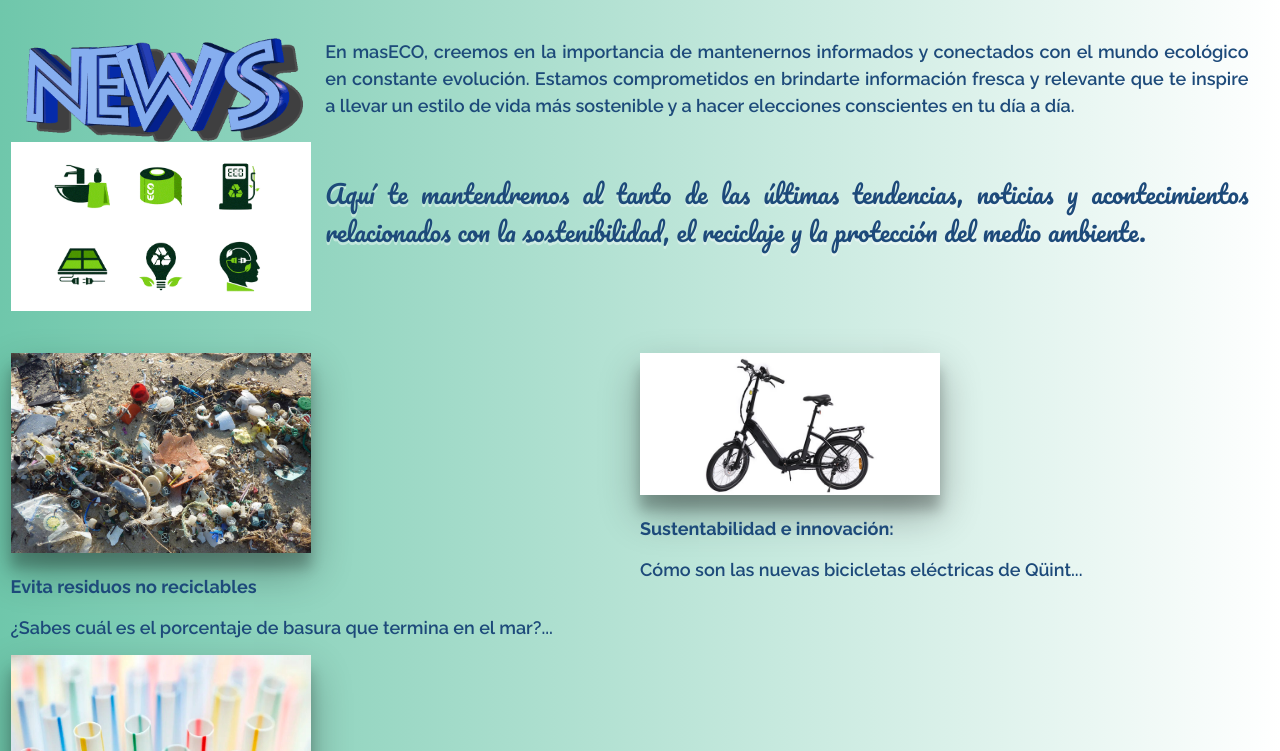
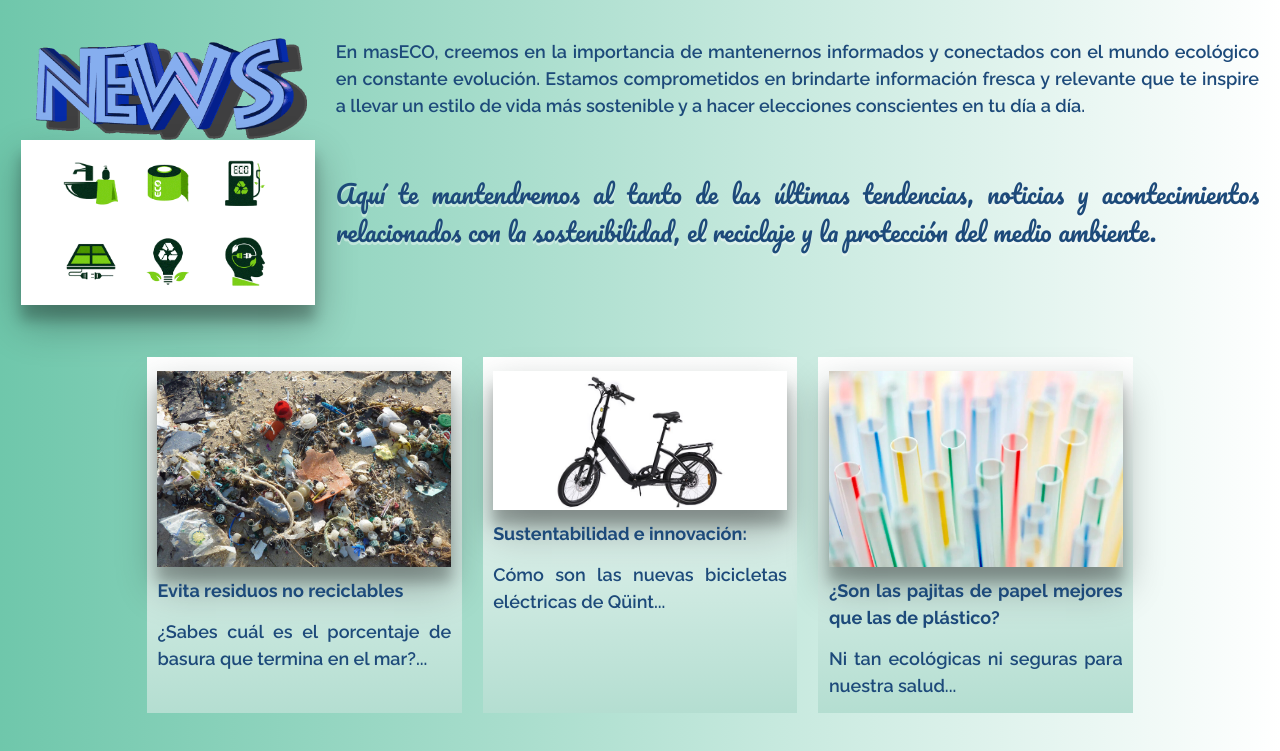
Before and after one commit to darellanom/proyecto-maseco, a website: page paginas/econoticias.html in a window 1280 px wide. Shown: the part 179-930 px from the top of the page. Drawn offline with nearby package versions, Linux system fonts and the light colour scheme.

Commit message:
modificaciones

```diff
--- a/paginas/econoticias.html
+++ b/paginas/econoticias.html
@@ -84,11 +84,11 @@
         <!-- INICIO CONTAINER PRINCIPAL -->
         <div class="container-fluid justify-content-center cajapadre">
 
-            <div class="row">
+            <div class="row mb-5 d-flex justify-content-center">
               <div class="row pt-5 d-flex justify-content-center">
                 <div class="col-lg-3">
-                  <img class="zsgif" src="../media/econoticias/news_animation.gif" alt="">
-                  <img class="zsgif" src="../media/econoticias/news_animation2.gif" alt="">
+                  <img class="zsgif1 img-fluid" src="../media/econoticias/news_animation.gif" alt="">
+                  <img class="zsgif2 img-fluid" src="../media/econoticias/news_animation2.gif" alt="">
                 </div>
                 <div class="col-lg-9">
                   <p class="fnoticiasuno">En masECO, creemos en la importancia de mantenernos informados y conectados con el mundo ecológico en constante evolución. Estamos comprometidos en brindarte información fresca y relevante que te inspire a llevar un estilo de vida más sostenible y a hacer elecciones conscientes en tu día a día.</p>
@@ -97,15 +97,15 @@
                   </p>
                 </div>
               </div>
-              <div class="row mt-5 d-flex">
-                <div class="col-md-6">
+              <div class="row mt-5 d-flex justify-content-center column-gap-4 row-gap-4">
+                <div class="col-md-5 col-lg-3 bgnoticas pt-3">
                   <a href="https://www.lanacion.com.ar/revista-jardin/el-desafio-de-encontrar-una-solucion-a-nivel-internacional-para-controlar-el-consumo-del-plastico-nid29092023/"target="_blank">
                     <img class="imgnoticia img-fluid" src="../media/econoticias/noticia1.jpg" alt="">
                     <p class="fnoticiasuno fw-bold">Evita residuos no reciclables</p>
                     <p class="fnoticiasuno">¿Sabes cuál es el porcentaje de basura que termina en el mar?...</p>
                   </a>
                 </div>
-                <div class="col-md-6">
+                <div class="col-md-5 col-lg-3 bgnoticas pt-3">
                   <a href="https://www.ecomundo.com.ar/sustentabilidad-e-innovacion-como-son-las-nuevas-bicicletas-electricas-de-quint/"target="_blank">
                     <img class="imgnoticia img-fluid" src="../media/econoticias/noticia2.jpg" alt="">
                     <p class="fnoticiasuno fw-bold">Sustentabilidad e innovación:</p>
@@ -113,7 +113,7 @@
                   </a>
 
                 </div>
-                <div class="col-md-6">
+                <div class="col-md-5 col-lg-3 bgnoticas pt-3">
                   <a href="https://www.infobae.com/espana/2023/09/05/son-las-pajitas-de-papel-mejores-que-las-de-plastico-ni-tan-ecologicas-ni-seguras-para-nuestra-salud/"target="_blank">
                     <img class="imgnoticia img-fluid" src="../media/econoticias/noticia3.jpg" alt="">
                     <p class="fnoticiasuno fw-bold">¿Son las pajitas de papel mejores que las de plástico?</p>
--- a/scss/views/_econoticias.scss
+++ b/scss/views/_econoticias.scss
@@ -1,5 +1,5 @@
 .fnoticiasuno{
-    @include font-uno(18px, $font-color-2)
+    @include font-uno(18px, $font-color-2);
     @include jfy;
 }
 
@@ -9,11 +9,21 @@
 }
 
 .imgnoticia{
+    width: auto;
+    @include sombra;
+    margin-bottom: 10px;
+}
+
+.zsgif1{
+    width: 300px;
+
+}
+.zsgif2{
     width: 300px;
     @include sombra;
-    margin-bottom: 20px;
+    margin-bottom: 10px;
 }
 
-.zsgif{
-    width: 300px;
+.bgnoticas{
+    background: $fondo-footer-color;
 }
--- a/scss/views/_home.scss
+++ b/scss/views/_home.scss
@@ -60,14 +60,23 @@ footer {
     background: $fondo-footer-color;
 }
 
+
+
 @media only screen and (max-width: 600px) {
     #desplegable{
         background-color: transparent;
         text-align: center;
         color: $font-color-2
     }
+}
 
+@media only screen and (max-width: 600px) {
+    #navbarSupportedContent{
+        display: flex;
+        justify-content: end;
+    }
 }
+
 
 .textoecn{
     @include font-uno(18px, $font-color-2);
```
Also changed, not shown: index.html (+2 -2 lines), css/style.css.
